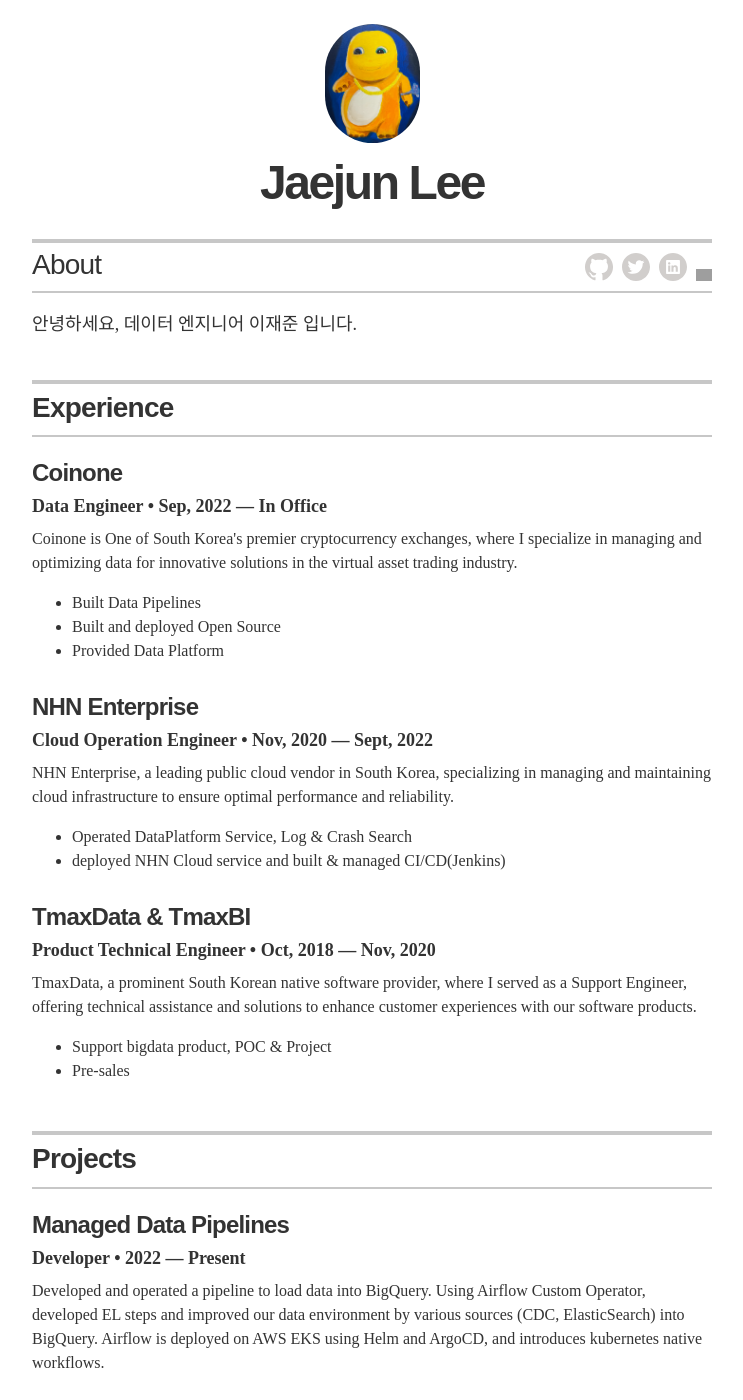
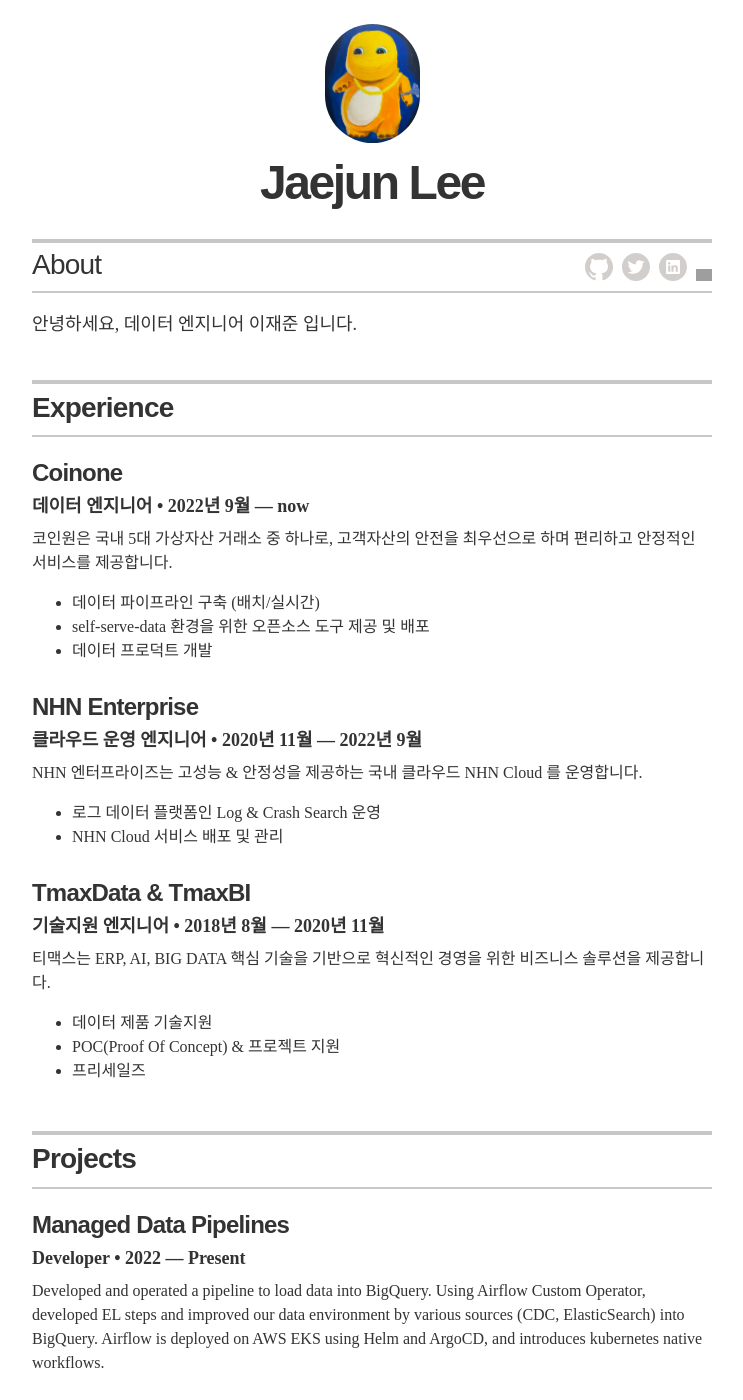
Before and after one commit to jx2lee/resume-kr, a Jekyll site: the page built from index.html, in a window 1280 px wide and 1400 px high. Shown: the whole window, without its empty margins (268-1011 px from the left). Built offline with Jekyll 4.4.1, drawn with Linux system fonts in a browser that asks for light colours; grey boxes are pictures that could not be loaded.

Commit message:
experience

```diff
--- a/_data/experience.yml
+++ b/_data/experience.yml
@@ -1,46 +1,35 @@
 # Experience
 ## Coinone
 - company: <a href="https://coinone.co.kr" target="_target" style="text-decoration:none; border-bottom:none;">Coinone</a>
-  position: Data Engineer
-  duration: Sep, 2022 &mdash; In Office
-  summary: Coinone is One of South Korea's premier cryptocurrency exchanges, where I specialize in managing and optimizing data for innovative solutions in the virtual asset trading industry.     <ul class="resume-item-list"><li>Built Data Pipelines</li><li>Built and deployed Open Source</li><li>Provided Data Platform</li></ul>
-#    <ul class="resume-item-list">
-#      <li>
-#        Built Data Pipelines
-#      </li>
-#      <li>
-#        Built and deployed Open Source
-#      </li>
-#      <li>
-#        Provided Data Platform
-#      </li>
-#    </ul>
+  position: 데이터 엔지니어
+  duration: 2022년 9월 &mdash; now
+  summary:
+    코인원은 국내 5대 가상자산 거래소 중 하나로, 고객자산의 안전을 최우선으로 하며 편리하고 안정적인 서비스를 제공합니다.
+    <ul class="resume-item-list">
+      <li>데이터 파이프라인 구축 (배치/실시간)</li>
+      <li>self-serve-data 환경을 위한 오픈소스 도구 제공 및 배포</li>
+      <li>데이터 프로덕트 개발</li>
+    </ul>
 
 ## NHN
 - company: <a href="https://www.nhnenterprise.com" target="_target" style="text-decoration:none; border-bottom:none;">NHN Enterprise</a>
-  position: Cloud Operation Engineer
-  duration: Nov, 2020 &mdash; Sept, 2022
+  position: 클라우드 운영 엔지니어
+  duration: 2020년 11월 &mdash; 2022년 9월
   summary:
-    NHN Enterprise, a leading public cloud vendor in South Korea, specializing in managing and maintaining cloud infrastructure to ensure optimal performance and reliability.    <ul class="resume-item-list"><li>Operated DataPlatform Service, <a href="https://www.nhncloud.com/kr/service/data-analytics/log-crash-search" target="_blank" style="text-decoration:none; border-bottom:none;">Log & Crash Search</a><li>deployed NHN Cloud service and built & managed CI/CD(Jenkins)</li></ul>
-#    <ul class="resume-item-list">
-#      <li>
-#        Operated DataPlatform Service, <a href="https://www.nhncloud.com/kr/service/data-analytics/log-crash-search" target="_blank" style="text-decoration:none; border-bottom:none;">Log & Crash Search</a>
-#      <li>
-#        deployed NHN Cloud service and built & managed CI/CD(Jenkins)
-#      </li>
-#    </ul>
+    NHN 엔터프라이즈는 고성능 & 안정성을 제공하는 국내 클라우드 NHN Cloud 를 운영합니다.
+    <ul class="resume-item-list">
+      <li>로그 데이터 플랫폼인 <a href="https://www.nhncloud.com/kr/service/data-analytics/log-crash-search" target="_blank" style="text-decoration:none; border-bottom:none;">Log & Crash Search</a> 운영</li>
+      <li>NHN Cloud 서비스 배포 및 관리</li>
+    </ul>
 
 ## Tmax (TmaxData & TmaxBI)
 - company: <a href="https://www.tmax.co.kr/tmaxbi" target="_target" style="text-decoration:none; border-bottom:none;" >TmaxData & TmaxBI</a>
-  position: Product Technical Engineer
-  duration: Oct, 2018  &mdash; Nov, 2020
+  position: 기술지원 엔지니어
+  duration: 2018년 8월  &mdash; 2020년 11월
   summary:
-    TmaxData, a prominent South Korean native software provider, where I served as a Support Engineer, offering technical assistance and solutions to enhance customer experiences with our software products.    <ul class="resume-item-list"><li>Support <a href="https://www.tmax.co.kr/hyperdata" target="_blank" style="text-decoration:none; border-bottom:none;">bigdata product</a>, POC & Project</li><li>Pre-sales</li></ul>
-#    <ul class="resume-item-list">
-#      <li>
-#        Support <a href="https://www.tmax.co.kr/hyperdata" target="_blank" style="text-decoration:none; border-bottom:none;">bigdata product</a>, POC & Project
-#      </li>
-#      <li>
-#        Pre-sales
-#      </li>
-#    </ul>
+    티맥스는 ERP, AI, BIG DATA 핵심 기술을 기반으로 혁신적인 경영을 위한 비즈니스 솔루션을 제공합니다.
+    <ul class="resume-item-list">
+      <li><a href="https://www.tmax.co.kr/hyperdata" target="_blank" style="text-decoration:none; border-bottom:none;">데이터 제품 기술지원</a></li>
+      <li>POC(Proof Of Concept) & 프로젝트 지원</li>
+      <li>프리세일즈</li>
+    </ul>
```
